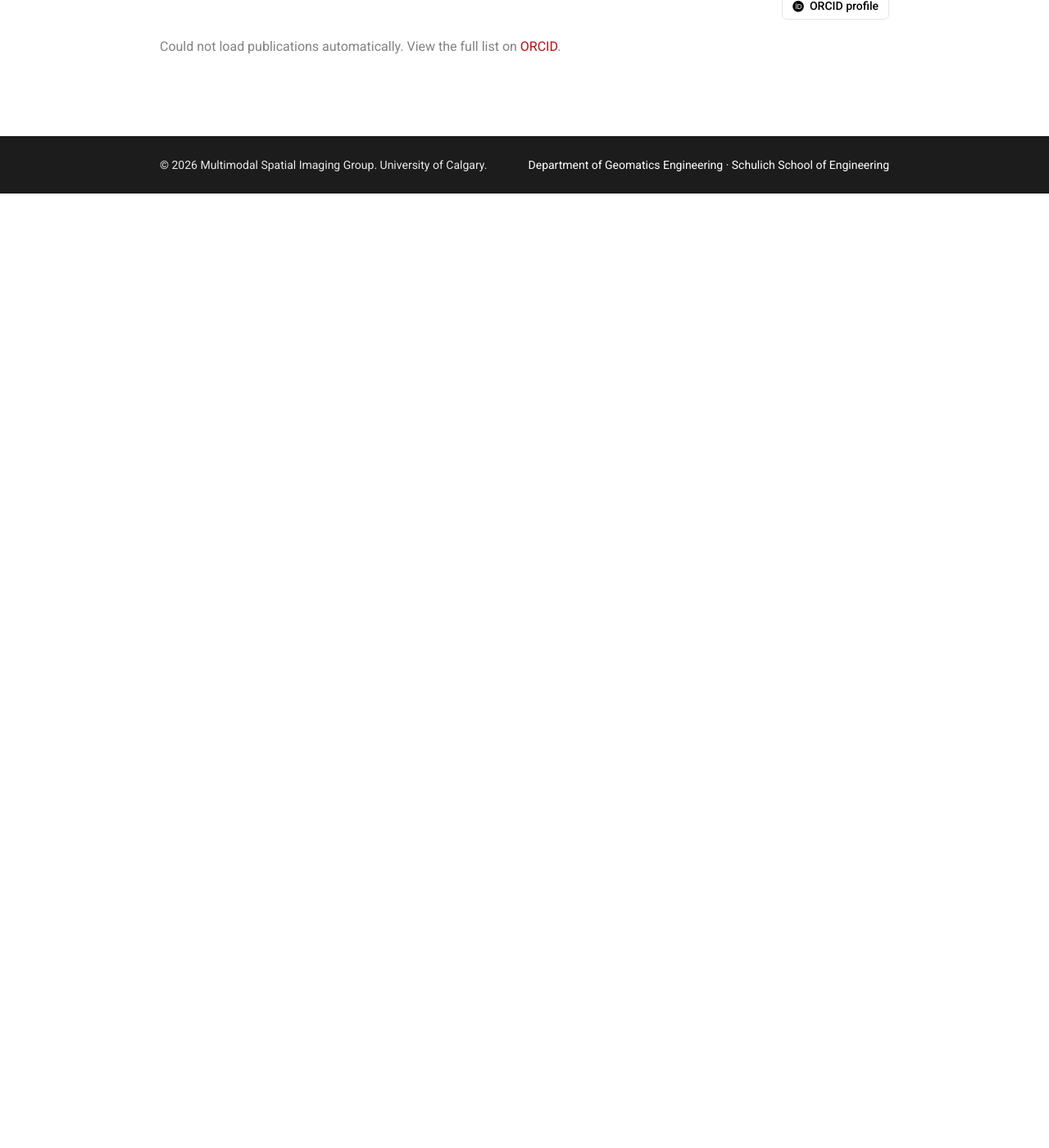
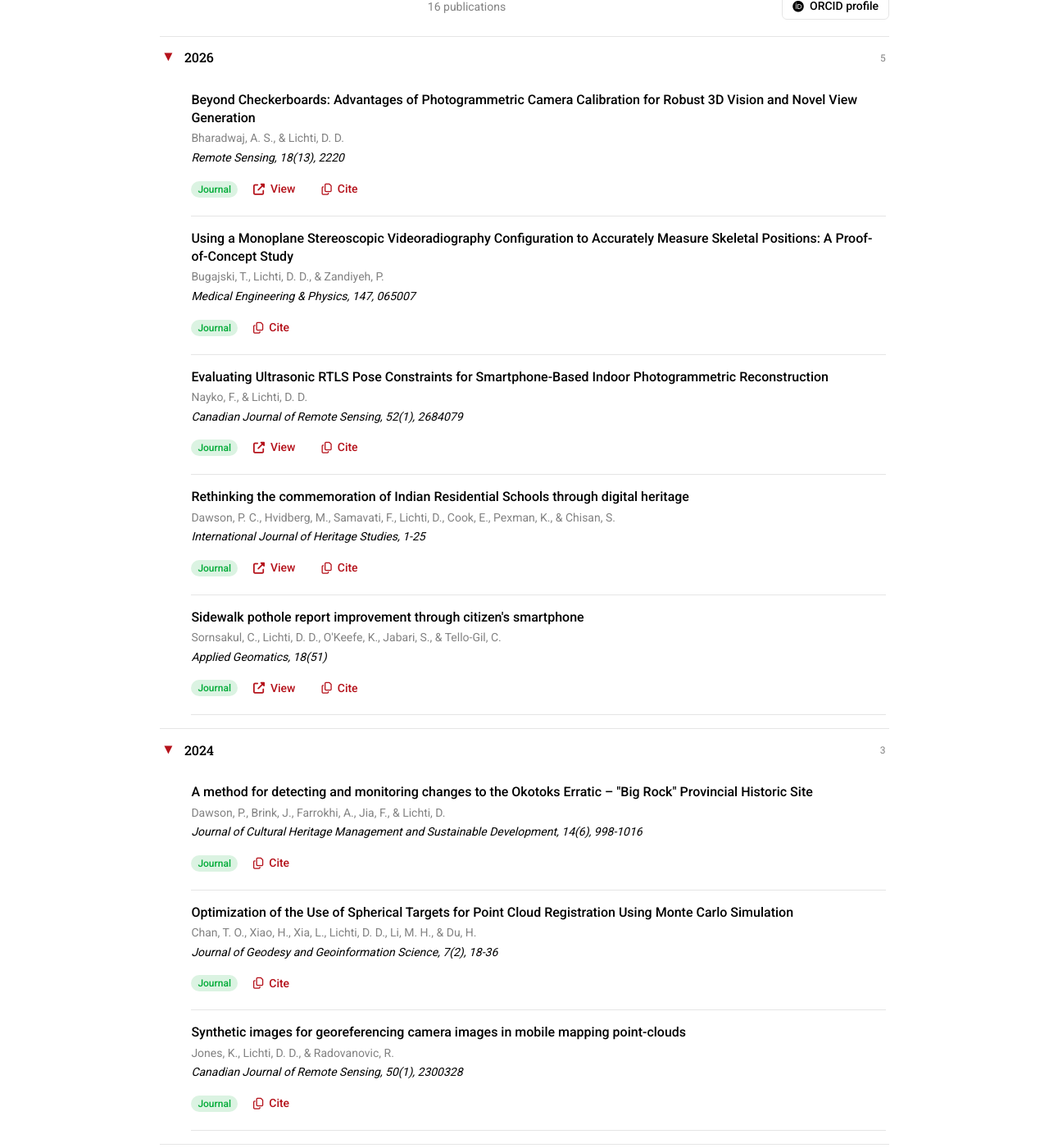
Before and after one commit to multimodalsig/multimodalsig.github.io, a Jekyll site: the page built from publications.html, in a window 1280 px wide and 1400 px high, scrolled down 270 px. Shown: the whole window at 82% size. Built offline with Jekyll 4.4.1, drawn with Linux system fonts in a browser that asks for light colours; before the commit the page ends 900 px from its top, so only the background shows below that.

Commit message:
Publications: add 16 papers missing from ORCID; hide the ISPRS editorials
_data/publications.yml holds papers absent from the PI's ORCID record; they are
merged into the same year-grouped list. Unlike the ORCID entries they are never
sent to Crossref — the YAML is the record, so what is written there is exactly
what renders and what the Cite button copies.

If one of them later appears in ORCID the ORCID copy is dropped, matched on DOI
or on title where there is no DOI, so nothing lists twice. Verified by seeding
a deliberate collision of each kind.

_data/publications_hidden.yml drops ORCID works from the list. It starts with
the three "Thanks to outgoing Associate Editor(s)" ISPRS J. editorials, which
are acknowledgement notes rather than research papers.

ORCID being unreachable no longer empties the page: the hand-entered papers are
already in the HTML and render on their own.

172 ORCID - 3 editorials + 16 hand-entered = 185.

```diff
--- /dev/null
+++ b/_data/publications.yml
@@ -0,0 +1,155 @@
+# Publications that are NOT in the PI's ORCID record.
+#
+# The Publications page builds itself from ORCID (see assets/js/site.js →
+# initPublications) and fills in authors/volume/pages from Crossref. Anything
+# missing from ORCID goes here instead, and is merged into the same list.
+#
+# These entries are NOT looked up at Crossref — what you write below is exactly
+# what appears on the page and in the copied citation. If one of these later
+# turns up in ORCID, the ORCID copy is dropped in favour of this entry (matched
+# on DOI, or on title when there is no DOI), so nothing appears twice.
+#
+#  Fields:
+#    title     required  Full title, no trailing period.
+#    authors   required  Pre-formatted, APA style, to match the Crossref-derived
+#                        entries: "Family, I. I., Family, I., & Family, I. I."
+#    journal   required  Journal or proceedings name, spelled out.
+#    volume    optional  Volume number.
+#    issue     optional  Issue number, or the article number for article-numbered
+#                        journals.
+#    pages     optional  Page range, or the article/eLocator id.
+#    year      required  Four-digit year, quoted.
+#    month     optional  1-12, used only to order entries within a year.
+#    type      optional  Defaults to journal-article. Drives the coloured badge.
+#    doi       optional  Bare DOI, no https://doi.org/ prefix — the View button
+#                        and the citation build the link from it.
+
+- title: "Beyond Checkerboards: Advantages of Photogrammetric Camera Calibration for Robust 3D Vision and Novel View Generation"
+  authors: "Bharadwaj, A. S., & Lichti, D. D."
+  journal: "Remote Sensing"
+  volume: "18"
+  issue: "13"
+  pages: "2220"
+  year: "2026"
+  doi: "10.3390/rs18132220"
+
+- title: "Using a Monoplane Stereoscopic Videoradiography Configuration to Accurately Measure Skeletal Positions: A Proof-of-Concept Study"
+  authors: "Bugajski, T., Lichti, D. D., & Zandiyeh, P."
+  journal: "Medical Engineering & Physics"
+  volume: "147"
+  pages: "065007"
+  year: "2026"
+
+- title: "Evaluating Ultrasonic RTLS Pose Constraints for Smartphone-Based Indoor Photogrammetric Reconstruction"
+  authors: "Nayko, F., & Lichti, D. D."
+  journal: "Canadian Journal of Remote Sensing"
+  volume: "52"
+  issue: "1"
+  pages: "2684079"
+  year: "2026"
+  doi: "10.1080/07038992.2026.2684079"
+
+- title: "Rethinking the commemoration of Indian Residential Schools through digital heritage"
+  authors: "Dawson, P. C., Hvidberg, M., Samavati, F., Lichti, D., Cook, E., Pexman, K., & Chisan, S."
+  journal: "International Journal of Heritage Studies"
+  pages: "1-25"
+  year: "2026"
+  doi: "10.1080/13527258.2026.2642610"
+
+- title: "Sidewalk pothole report improvement through citizen's smartphone"
+  authors: "Sornsakul, C., Lichti, D. D., O'Keefe, K., Jabari, S., & Tello-Gil, C."
+  journal: "Applied Geomatics"
+  volume: "18"
+  issue: "51"
+  year: "2026"
+  doi: "10.1007/s12518-025-00686-8"
+
+- title: "A method for detecting and monitoring changes to the Okotoks Erratic – \"Big Rock\" Provincial Historic Site"
+  authors: "Dawson, P., Brink, J., Farrokhi, A., Jia, F., & Lichti, D."
+  journal: "Journal of Cultural Heritage Management and Sustainable Development"
+  volume: "14"
+  issue: "6"
+  pages: "998-1016"
+  year: "2024"
+
+- title: "Optimization of the Use of Spherical Targets for Point Cloud Registration Using Monte Carlo Simulation"
+  authors: "Chan, T. O., Xiao, H., Xia, L., Lichti, D. D., Li, M. H., & Du, H."
+  journal: "Journal of Geodesy and Geoinformation Science"
+  volume: "7"
+  issue: "2"
+  pages: "18-36"
+  year: "2024"
+
+- title: "Synthetic images for georeferencing camera images in mobile mapping point-clouds"
+  authors: "Jones, K., Lichti, D. D., & Radovanovic, R."
+  journal: "Canadian Journal of Remote Sensing"
+  volume: "50"
+  issue: "1"
+  pages: "2300328"
+  year: "2024"
+
+- title: "Extraction of indoor objects based on the exponential function density clustering model"
+  authors: "Chen, X., Wu, H., Lichti, D., Han, X., Ban, Y., Li, P., & Deng, H."
+  journal: "Information Sciences"
+  volume: "607"
+  pages: "1111-1135"
+  year: "2022"
+  month: 8
+
+- title: "Modelling extreme wide-angle lens cameras"
+  authors: "Lichti, D. D., Tredoux, W., Maalek, R., Helmholz, P., & Radovanovic, R."
+  journal: "The Photogrammetric Record"
+  volume: "36"
+  issue: "176"
+  pages: "360-380"
+  year: "2021"
+  month: 12
+
+- title: "Simultaneous identification, modeling and registration refinement of poles using laser scanning point clouds"
+  authors: "Arastounia, M., & Lichti, D. D."
+  journal: "ISPRS Journal of Photogrammetry and Remote Sensing"
+  volume: "118"
+  pages: "327-344"
+  year: "2021"
+  month: 11
+
+- title: "New method for first-order network design applied to TLS self-calibration networks"
+  authors: "Lichti, D. D., Pexman, K., & Tredoux, W."
+  journal: "ISPRS Journal of Photogrammetry and Remote Sensing"
+  volume: "177"
+  pages: "306-318"
+  year: "2021"
+  month: 7
+
+- title: "Towards Automatic Digital Documentation and Progress Reporting of Mechanical Construction Pipes using Smartphones"
+  authors: "Maalek, R., & Lichti, D. D."
+  journal: "Automation in Construction"
+  volume: "127"
+  pages: "103735"
+  year: "2021"
+  month: 7
+
+- title: "Automated calibration of smart phone cameras for 3D reconstruction of mechanical pipes"
+  authors: "Maalek, R., & Lichti, D. D."
+  journal: "The Photogrammetric Record"
+  volume: "36"
+  issue: "174"
+  pages: "124-146"
+  year: "2021"
+  month: 6
+
+- title: "Robust Detection of Non-overlapping Ellipses from Points with Applications to Circular Target Extraction in Images and Cylinder Detection in Point Clouds"
+  authors: "Maalek, R., & Lichti, D. D."
+  journal: "ISPRS Journal of Photogrammetry and Remote Sensing"
+  volume: "176"
+  pages: "83-108"
+  year: "2021"
+  month: 6
+
+- title: "Linear regression with an observation distribution model"
+  authors: "Lichti, D. D., Chan, T. O., & Belton, D."
+  journal: "Journal of Geodesy"
+  volume: "95"
+  issue: "2"
+  pages: "23"
+  year: "2021"
--- a/assets/js/site.js
+++ b/assets/js/site.js
@@ -206,6 +206,72 @@
       return names.slice(0, -1).join(", ") + ", & " + names[names.length - 1];
     }
 
+    /* Curated entries carry a ready-made author string; ORCID ones get theirs
+       from the Crossref lookup. */
+    function authorsOf(w) {
+      return w.authors || formatAuthors((w.meta || {}).author);
+    }
+
+    /* Papers missing from ORCID, hand-maintained in _data/publications.yml.
+       They are never sent to Crossref — the YAML is the record. */
+    function curatedWorks() {
+      var el = document.querySelector("[data-extra-publications]");
+      if (!el) return [];
+      var list;
+      try { list = JSON.parse(el.textContent); } catch (e) { return []; }
+      if (!list || !list.length) return [];
+      return list.map(function (p) {
+        return {
+          title: p.title || "Untitled",
+          journal: p.journal || "",
+          year: p.year ? String(p.year) : "",
+          month: p.month ? parseInt(p.month, 10) : 0,
+          type: p.type || "journal-article",
+          url: p.doi ? "https://doi.org/" + p.doi : (p.url || ""),
+          doi: p.doi || "",
+          curated: true,
+          authors: p.authors || "",
+          meta: { volume: p.volume || "", issue: p.issue || "", page: p.pages || "" }
+        };
+      });
+    }
+
+    function titleKey(s) { return (s || "").toLowerCase().replace(/[^a-z0-9]+/g, ""); }
+
+    /* ORCID lists editorials and errata alongside research papers; the ones we
+       don't want on the page are named in _data/publications_hidden.yml. */
+    function dropHidden(works) {
+      var el = document.querySelector("[data-hidden-publications]");
+      if (!el) return works;
+      var list;
+      try { list = JSON.parse(el.textContent); } catch (e) { return works; }
+      if (!list || !list.length) return works;
+      var doiSeen = {}, titleSeen = {};
+      list.forEach(function (h) {
+        if (h.doi) doiSeen[h.doi.toLowerCase()] = true;
+        if (h.title) titleSeen[titleKey(h.title)] = true;
+      });
+      return works.filter(function (w) {
+        if (w.doi && doiSeen[w.doi.toLowerCase()]) return false;
+        return !titleSeen[titleKey(w.title)];
+      });
+    }
+
+    /* Curated entries win: if one of them also shows up in ORCID later, the
+       ORCID copy is dropped rather than listed twice. */
+    function merge(orcidWorks, curated) {
+      if (!curated.length) return orcidWorks;
+      var doiSeen = {}, titleSeen = {};
+      curated.forEach(function (w) {
+        if (w.doi) doiSeen[w.doi.toLowerCase()] = true;
+        titleSeen[titleKey(w.title)] = true;
+      });
+      return orcidWorks.filter(function (w) {
+        if (w.doi && doiSeen[w.doi.toLowerCase()]) return false;
+        return !titleSeen[titleKey(w.title)];
+      }).concat(curated);
+    }
+
     /* Crossref gives proceedings both a series and a volume title, and some
        journals both a full and an abbreviated name. The longest entry is
        reliably the specific, spelled-out one. */
@@ -226,7 +292,7 @@
     }
 
     function citation(w) {
-      var authors = formatAuthors((w.meta || {}).author);
+      var authors = authorsOf(w);
       var title = w.title.replace(/\s*\.\s*$/, "");
       var src = sourceLine(w);
       var out;
@@ -275,7 +341,7 @@
     function enrich(works) {
       var byDoi = {}, dois = [];
       works.forEach(function (w) {
-        if (!w.doi) return;
+        if (!w.doi || w.curated) return;
         byDoi[w.doi.toLowerCase()] = w;
         dois.push(w.doi);
       });
@@ -307,7 +373,7 @@
       works.forEach(function (w, i) {
         var el = listEl.querySelector('[data-pub="' + i + '"]');
         if (!el) return;
-        var authors = formatAuthors((w.meta || {}).author);
+        var authors = authorsOf(w);
         if (authors) el.querySelector("[data-pub-authors]").textContent = authors;
         var src = sourceLine(w);
         if (src) el.querySelector("[data-pub-venue]").textContent = src;
@@ -381,6 +447,22 @@
           };
         }).filter(Boolean);
 
+        render(merge(dropHidden(works), curatedWorks()));
+      })
+      .catch(function () {
+        // ORCID is unreachable, but the curated papers are already in the page
+        // and don't need it — show those rather than nothing.
+        var curated = curatedWorks();
+        if (curated.length) {
+          render(curated);
+          if (statusEl) statusEl.remove();
+          return;
+        }
+        if (statusEl) statusEl.innerHTML = 'Could not load publications automatically. View the full list on <a href="https://orcid.org/' + id + '" target="_blank" rel="noopener">ORCID</a>.';
+        if (countEl) countEl.textContent = "";
+      });
+
+    function render(works) {
       works.sort(function (a, b) {
         var d = (parseInt(b.year || "0", 10)) - (parseInt(a.year || "0", 10));
         return d !== 0 ? d : (b.month - a.month);
@@ -388,7 +470,7 @@
 
       if (!works.length) { if (statusEl) statusEl.textContent = "No publications found."; return; }
 
-        // One accordion group per year. `works` is already newest-first, so the
+      // One accordion group per year. `works` is sorted newest-first, so the
       // groups come out in that order too.
       var groups = [], byYear = {};
       works.forEach(function (w, i) {
@@ -416,11 +498,7 @@
       // On screen now; the bibliographic detail arrives a moment later.
       paintDetails(works);
       enrich(works).then(function () { paintDetails(works); });
-      })
-      .catch(function () {
-        if (statusEl) statusEl.innerHTML = 'Could not load publications automatically. View the full list on <a href="https://orcid.org/' + id + '" target="_blank" rel="noopener">ORCID</a>.';
-        if (countEl) countEl.textContent = "";
-      });
+    }
   }
 
   /* ---- Gallery lightbox --------------------------------------------------- */
--- a/publications.html
+++ b/publications.html
@@ -26,5 +26,10 @@ description: Peer-reviewed publications from the Multimodal Spatial Imaging Grou
     <div data-pub-list>
       <p class="muted" data-pub-status>Fetching the latest publications...</p>
     </div>
+
+    <!-- Papers missing from ORCID, merged into the list above, and ORCID works
+         to leave out of it. Edit the _data/*.yml files, not these tags. -->
+    <script type="application/json" data-extra-publications>{{ site.data.publications | jsonify }}</script>
+    <script type="application/json" data-hidden-publications>{{ site.data.publications_hidden | jsonify }}</script>
   </div>
 </div>
```
Also changed, not shown: _data/publications_hidden.yml (added, +18 -0 lines). Lines whose indentation alone changed are shown as unchanged.
